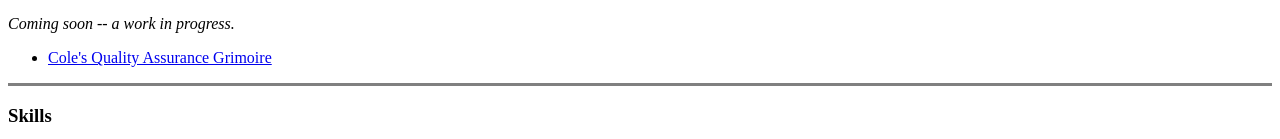
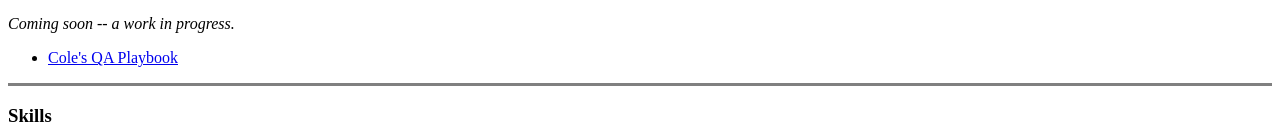
Before and after one commit to colewiski/cv, a plain HTML site: page index.html in a window 1280 px wide. Shown: the part 467-606 px from the top of the page. Drawn offline with Linux system fonts and the light colour scheme.

Commit message:
Update index.html
QA playbook line edit

```diff
--- a/index.html
+++ b/index.html
@@ -36,7 +36,7 @@
             <em>Coming soon -- a work in progress.</em>
         </p>
         <ul>
-            <li><a href="qa-playbook.html">Cole's Quality Assurance Grimoire</a></li>
+            <li><a href="qa-playbook.html">Cole's QA Playbook</a></li>
         </ul>
 
         <hr size="3" noshade>
```
